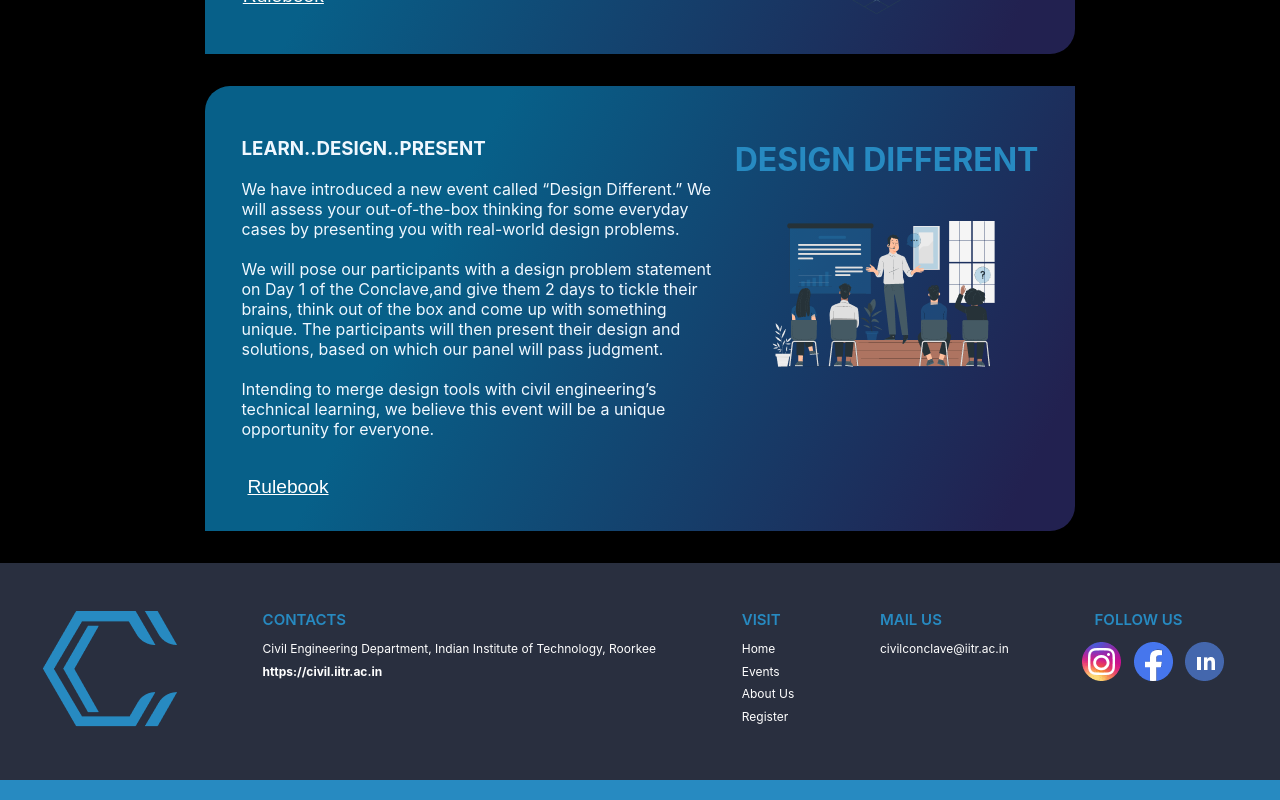
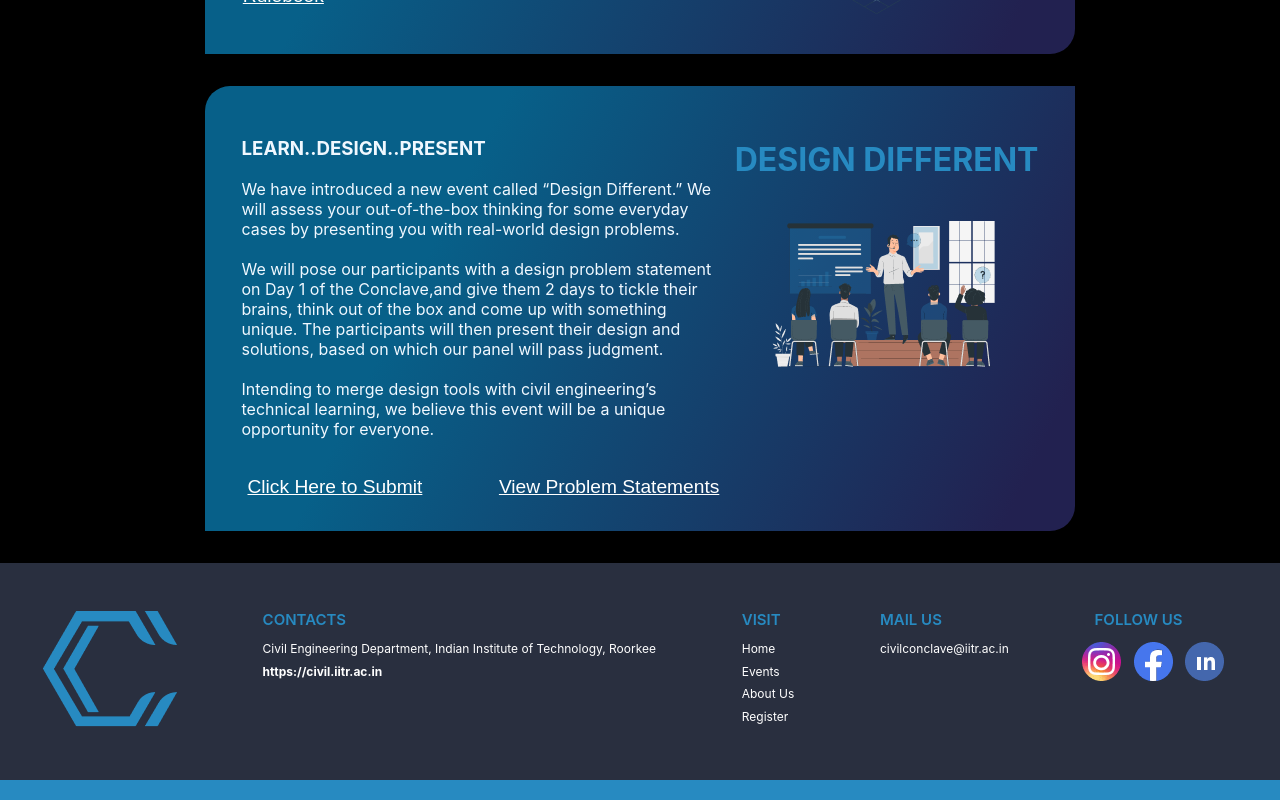
Before and after one commit to Civil-Conclave/civilconclave2k22, a React (Create React App) app: page /events in a window 1280 px wide. Shown: the part 2635-3435 px from the top of the page. Built offline with nearby package versions, Linux system fonts and the light colour scheme.

Commit message:
Design different submit link updated

```diff
--- a/src/components/Events/EventsAll.jsx
+++ b/src/components/Events/EventsAll.jsx
@@ -165,6 +165,16 @@ const Events = (props) => {
     );
   }
 
+  function handleSubmitDesign(e) {
+    window.open("https://forms.gle/JfSMk2DGKeHYSmRD8");
+  }
+
+  function handleProblemStatements(e) {
+    window.open(
+      "https://drive.google.com/file/d/1sglDM9gkdQ9wVectu2mSeBFjbz1bhLFm/view?usp=sharing"
+    );
+  }
+
   return (
     <div className="wholeEventsContainer">
       <div className="headerContainer" ref={headerRef}>
@@ -305,9 +315,17 @@ const Events = (props) => {
                 <br />
                 {data[4].body4}
               </p>
-              <button className="submitButton" onClick={handleClickDesign}>
-                Rulebook
-              </button>
+              <div className="caseStudyButtons">
+                <button className="submitButton" onClick={handleSubmitDesign}>
+                  Click Here to Submit
+                </button>
+                <button
+                  className="submitButton"
+                  onClick={handleProblemStatements}
+                >
+                  View Problem Statements
+                </button>
+              </div>
             </div>
             <div className="vertical-line"></div>
             <div className="rightImg">
```
